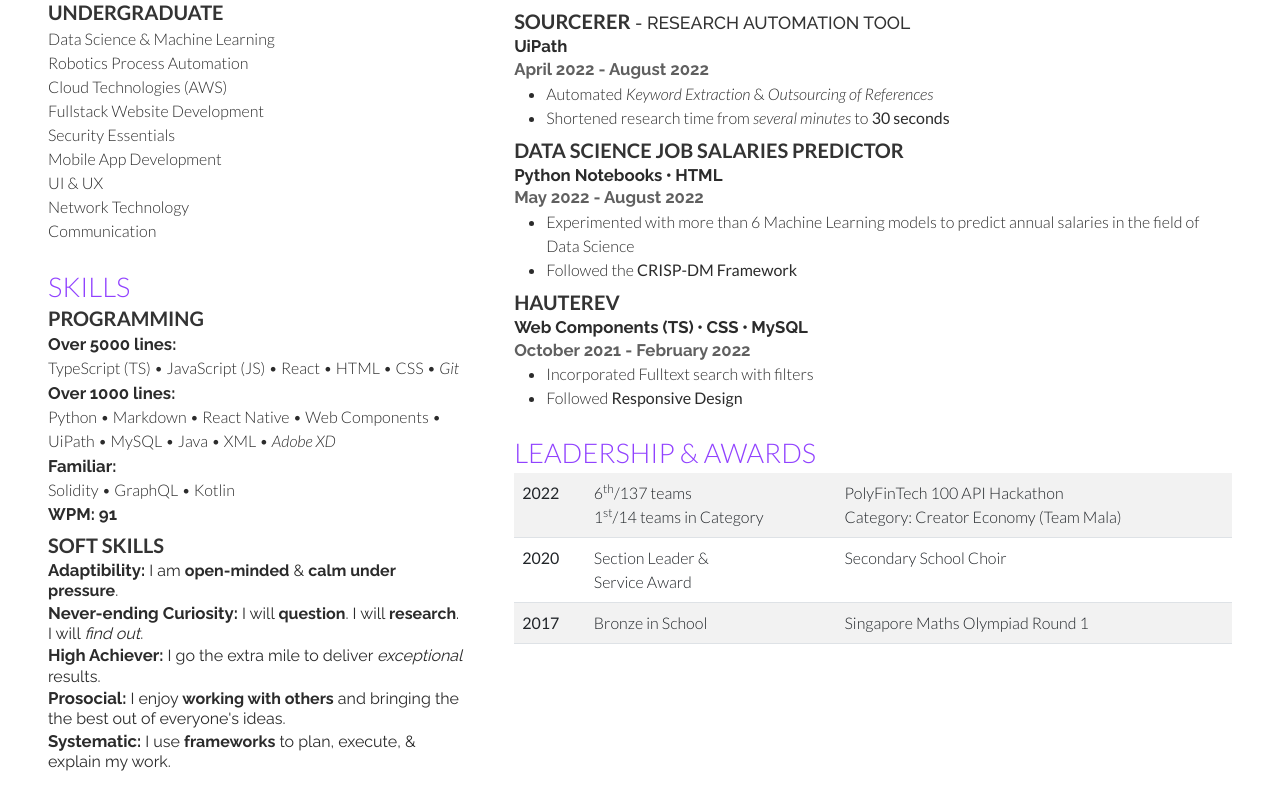
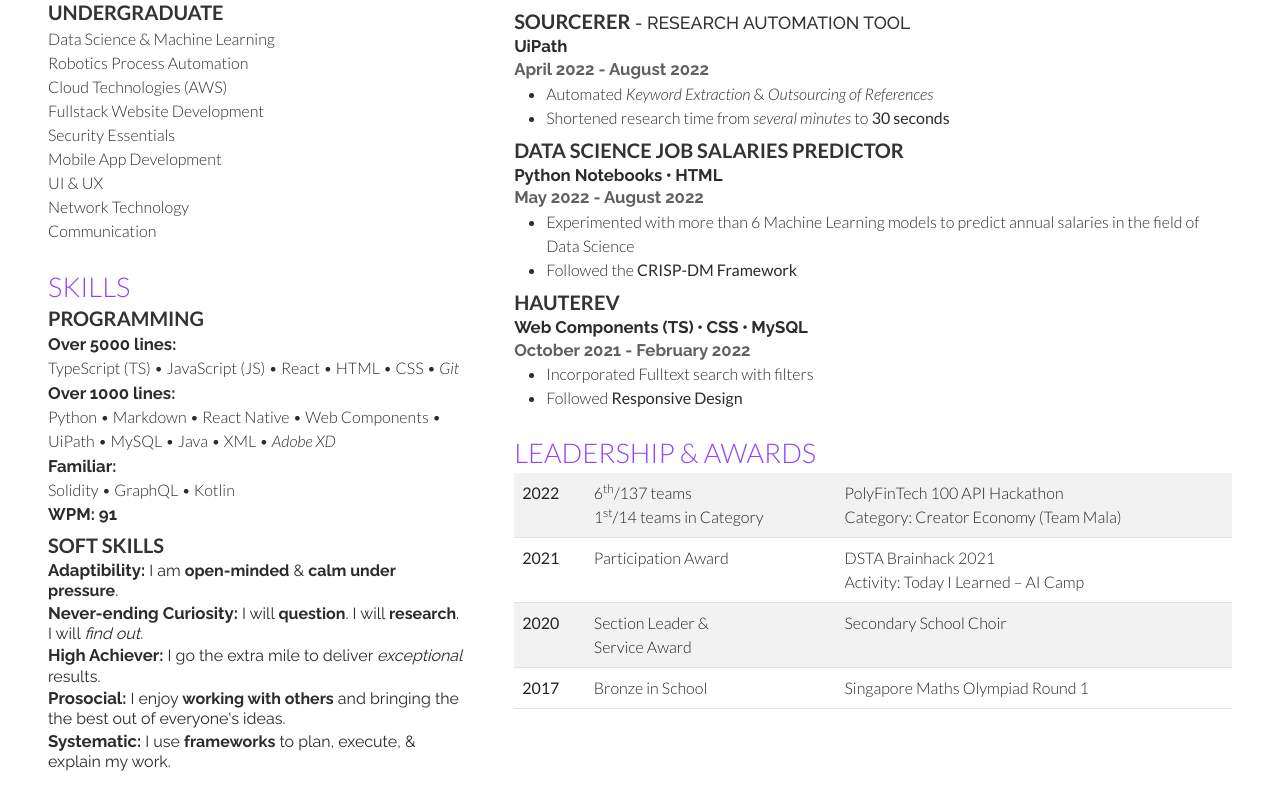
Before and after one commit to TMK04/resume, a React (Create React App) app: page / in a window 1280 px wide. Shown: the part 495-1290 px from the top of the page. Built offline with nearby package versions, Linux system fonts and the light colour scheme.

Commit message:
feat(LnASection): add Brainhack

```diff
--- a/src/sections/LnASection/index.tsx
+++ b/src/sections/LnASection/index.tsx
@@ -18,6 +18,15 @@
             </td>
           </tr>
           <tr>
+            <th>2021</th>
+            <td>Participation Award</td>
+            <td>
+              DSTA Brainhack 2021
+              <br />
+              Activity: Today I Learned – AI Camp
+            </td>
+          </tr>
+          <tr>
             <th>2020</th>
             <td>
               Section Leader &<br />
```
